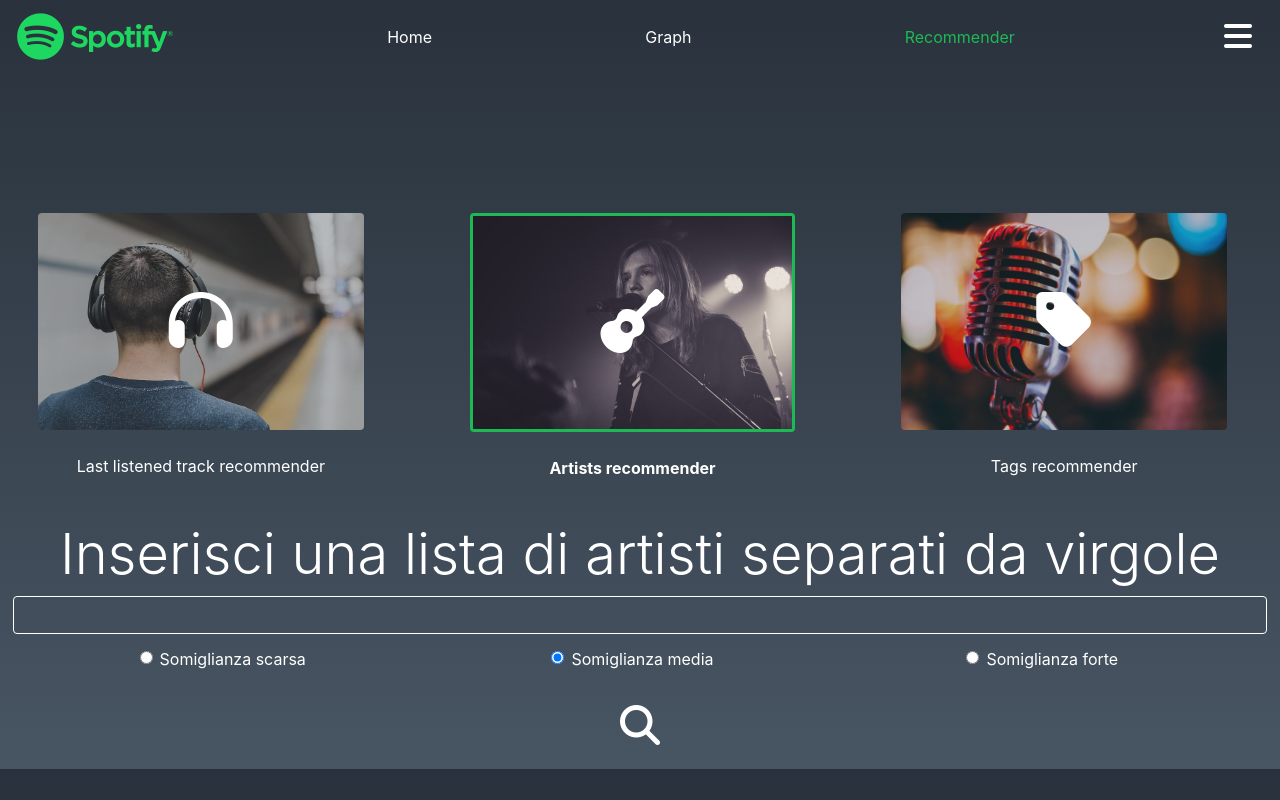
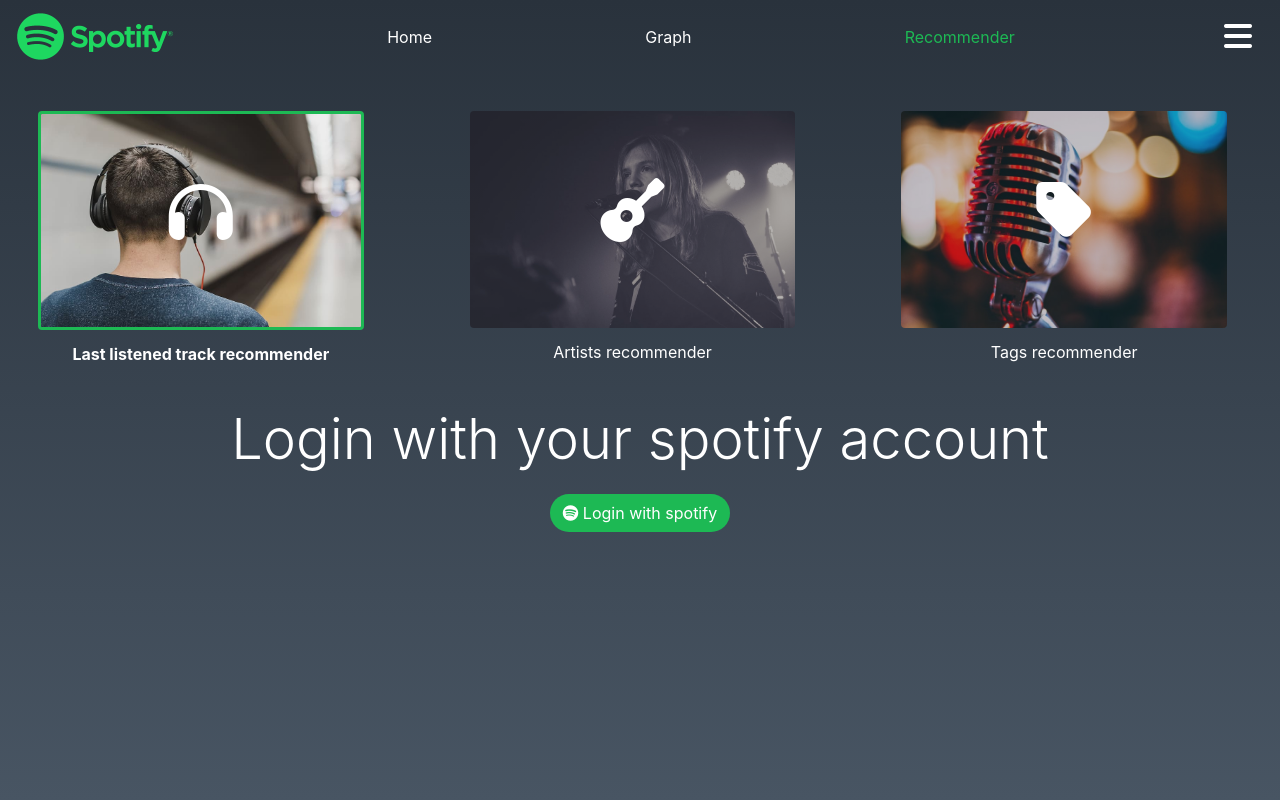
Before and after one commit to LeRoy19/Scoutify, a Django app: page /recommender/ in a window 1280 px wide. Run offline with Django 3.2, Linux system fonts and the light colour scheme; some libraries are stand-ins or nearby versions.

Commit message:
added animation in homepage, added structure recommender page

```diff
--- a/static/css/recommender.css
+++ b/static/css/recommender.css
@@ -1,3 +1,17 @@
+html {
+    margin: 0;
+    min-height: 100%;
+    width: 100%;
+}
+
+body {
+    background-image: linear-gradient(to bottom, #29323c, #485563);
+    min-height: 100%;
+    width: 100%;
+    margin: 0;
+}
+
+
 .boxes {
     position: relative;
 }
@@ -26,9 +40,6 @@
     border: 3px solid #1DB954;
 }
 
-body {
-    background-image: linear-gradient(to bottom, #29323c, #485563 );
-}
 
 text{
     color: white;
@@ -48,7 +59,6 @@ p{
 }
 
 #main{
-    margin-top: 10%;
 }
 
 #art{
@@ -89,3 +99,14 @@ label{
     background-color: transparent;
     border: 0;
 }
+
+#loginBtn {
+    margin-top: 1%;
+    background-color: #1DB954;
+    color: white;
+    border-radius: 30px;
+}
+
+.footer1 {
+    padding-top: 0;
+}
--- a/static/js/recommender.js
+++ b/static/js/recommender.js
@@ -30,12 +30,8 @@ $(document).ready(function () {
         tags_rec()
     });
 
-    $("#search").hover(function () {
-        $("#searchIcon").css("color", "#1DB954");
-        }, function(){
-        $("#searchIcon").css("color", "white");
-    }).click(function () {
-        recommend_by_artists();
+    $("#loginBtn").click(function () {
+        login();
     });
 
 
@@ -46,38 +42,155 @@ function recommend_by_artists() {
     let type = $("input[name='optradio']:checked").val();
     let array = artists.trim().split(",");
 
-    $("#pane").append("<hr><div id='resultsDiv' class='row'>");
+    $("#pane").append(`<hr><div id='resultsDiv' class='row'>`);
     //for i in results
-    $("#resultsDiv").append("<div class='col-lg-3'>" +
-                            "   <div class='card'>" +
-                            "       <div class='card-header'>" +
-        "                               <img src='...' alt='Artist image'>" +
-                            "       </div>" +
-                            "       <div class='card-body'>" +
-        "                               <a href='#'>Nome: Tizio</a>" +
-                            "       </div>" +
-        "                           <div class='card-footer'><p>Somiglianza: 45%</p></div> " +
-                            "</div>").append("<div class='col-lg-3'>" +
-                            "   <div class='card'>" +
-                            "       <div class='card-header'>" +
-        "                               <img src='...' alt='Artist image'>" +
-                            "       </div>" +
-                            "       <div class='card-body'>" +
-        "                               <a href='#'>Nome: Tizio</a>" +
-                            "       </div>" +
-        "                           <div class='card-footer'><p>Somiglianza: 45%</p></div> " +
-                            "</div>");
+    $("#resultsDiv").append(`<div class='col-lg-3'>
+                                <div class='card'>
+                                    <div class='card-header'>
+                                        <img src='...' alt='Artist image'>
+                                    </div>
+                                    <div class='card-body'>
+                                        <a href='#'>Nome: Tizio</a>
+                                    </div>
+                                    <div class='card-footer'><p>Somiglianza: 45%</p></div> </div>`).append(
+                                    `<div class='col-lg-3'>
+                                        <div class='card'>
+                                            <div class='card-header'>
+                                                <img src='...' alt='Artist image'>
+                                            </div>"
+                                            <div class='card-body'>
+                                                <a href='#'>Nome: Tizio</a>
+                                            </div>
+                                            <div class='card-footer'>
+                                                <p>Somiglianza: 45%</p>
+                                            </div>
+                                        </div>`);
     //chiamata ajax
 }
 
-function tags_rec() {
+function recommend_by_recently_played () {
 
 }
 
+function tags_rec() {
+    $("#pane").html(`<h1 class="display-4">Inserisci una lista di tag separati da virgole</h1>
+                            <input type="text" id="art" class="form-control">
+                            <div class="row" style="margin: 1%;">
+                                <div class="form-check col-lg-4">
+                                  <label class="form-check-label" for="radio1">
+                                    <input type="radio" class="form-check-input" id="radio1" name="optradio" value="1">Somiglianza scarsa
+                                  </label>
+                                </div>
+                                <div class="form-check col-lg-4">
+                                  <label class="form-check-label" for="radio2">
+                                    <input type="radio" class="form-check-input" id="radio2" name="optradio" value="2" checked>Somiglianza media
+                                  </label>
+                                </div>
+                                <div class="form-check col-lg-4">
+                                  <label class="form-check-label" for="radio3">
+                                    <input type="radio" class="form-check-input" id="radio3" name="optradio" value="3">Somiglianza forte
+                                  </label>
+                                </div>
+                            </div>
+                            <button id="search" class="btn btn-lg" ><i id="searchIcon" class="fas fa-2x fa-search"></i></button>`);
+
+    $("#search").hover(function () {
+        $("#searchIcon").css("color", "#1DB954");
+        }, function(){
+        $("#searchIcon").css("color", "white");
+    }).click(function () {
+        recommend_by_tags();
+    });
+}
+
 function artists_rec() {
+    $("#pane").html(`<h1 class="display-4">Inserisci una lista di artisti separati da virgole</h1>
+                            <input type="text" id="art" class="form-control">
+                            <div class="row" style="margin: 1%;">
+                                <div class="form-check col-lg-4">
+                                  <label class="form-check-label" for="radio1">
+                                    <input type="radio" class="form-check-input" id="radio1" name="optradio" value="1">Somiglianza scarsa
+                                  </label>
+                                </div>
+                                <div class="form-check col-lg-4">
+                                  <label class="form-check-label" for="radio2">
+                                    <input type="radio" class="form-check-input" id="radio2" name="optradio" value="2" checked>Somiglianza media
+                                  </label>
+                                </div>
+                                <div class="form-check col-lg-4">
+                                  <label class="form-check-label" for="radio3">
+                                    <input type="radio" class="form-check-input" id="radio3" name="optradio" value="3">Somiglianza forte
+                                  </label>
+                                </div>
+                            </div>
+                            <button id="search" class="btn btn-lg" ><i id="searchIcon" class="fas fa-2x fa-search"></i></button>`);
+
+    $("#search").hover(function () {
+        $("#searchIcon").css("color", "#1DB954");
+        }, function(){
+        $("#searchIcon").css("color", "white");
+    }).click(function () {
+        recommend_by_artists();
+    });
+}
+
+function login() {
+    if(getToken() == null){
+        const authEndpoint = 'https://accounts.spotify.com/authorize';
+        const clientId = '8dceec3b5bec4d618979142ee304feb9';
+        const redirectUri = 'http://localhost:8000/recommender';
+        const scopes = ['user-read-recently-played'];
+
+        window.location = `${authEndpoint}?client_id=${clientId}&redirect_uri=${redirectUri}&scope=${scopes.join('%20')}&response_type=token&show_dialog=true`;
+    }
+}
+
+function getToken() {
+    const hash = window.location.hash
+        .substring(1)
+        .split('&')
+        .reduce(function (initial, item) {
+          if (item) {
+            let parts = item.split('=');
+            initial[parts[0]] = decodeURIComponent(parts[1]);
+          }
+          return initial;
+        }, {});
+        window.location.hash = '';
+    let _token = hash.access_token;
+    if(_token){
+        return _token;
+    }
+    else {
+        return null;
+    }
+}
+
+function played_rec() {
+    let token = getToken();
+    if(token == null){
+        $("#pane").html(`<h1 class='display-4'>Login with your spotify account</h1>
+                                <button class='btn' id='loginBtn'><i class="fab fa-spotify"></i> Login with spotify</button>`);
+    }
+    else {
+        $("#pane").html( `<div class='spinner-grow'  style='color: #1DB954;' role='status'>  <span class='sr-only'>Retrieving data...</span></div>
+                                 <p>Looking for recommendations...</p>`);
+        /*ajax call to server with Token
+        * display_recommendation(result);*/
+        console.log(token);
+         //$("#pane").html("<h1 class='display-4'>Recommendations based on your latest played tracks</h1>");
+    }
+
+
+    $("#loginBtn").click(function () {
+        login();
+    });
+}
+
+function recommend_by_tags() {
 
 }
 
-function played_rec() {
+function display_recommendations(recommendations) {
 
 }
--- a/templates/recommender.html
+++ b/templates/recommender.html
@@ -17,23 +17,23 @@
             <div class="col-lg-4 boxes">
                 <div class="card">
                     <div class="card-header">
-                        <img id="played" active="false" alt="" class="boxes-img img-fluid rounded" src="{% static 'img/listening.jpg' %}">
+                        <img id="played" active="true" alt="" class="img-active boxes-img img-fluid rounded" src="{% static 'img/listening.jpg' %}">
                         <div class="boxes-icon"><i class="fas fa-4x fa-headphones" ></i></div>
                     </div>
-                    <div class="card-footer">
-                        <p id="p1">Last listened track recommender</p>
+                    <div class="card-footer footer1">
+                        <p id="p1" style="font-weight: bold;">Last listened track recommender</p>
                     </div>
                 </div>
             </div>
             <div class="col-lg-4 boxes">
                 <div class="card">
                     <div class="card-header">
-                        <img id="artists" active="true" alt="" class="img-active boxes-img img-fluid rounded"
+                        <img id="artists" active="false" alt="" class="boxes-img img-fluid rounded"
                         src="{% static 'img/singing.jpg' %}">
                         <div class="boxes-icon"><i class="fas fa-4x fa-guitar"></i></div>
                     </div>
-                    <div class="card-footer">
-                            <p id="p2" style="font-weight: bold;">Artists recommender</p>
+                    <div class="card-footer footer1">
+                            <p id="p2">Artists recommender</p>
                     </div>
                 </div>
             </div>
@@ -43,7 +43,7 @@
                         <img id="tags" active="false" alt="" class="boxes-img img-fluid rounded" src="{% static 'img/tags.jpg' %}">
                         <div class="boxes-icon"><i class="fas fa-4x fa-tag"></i></div>
                     </div>
-                    <div class="card-footer">
+                    <div class="card-footer footer1" >
                         <p id="p3">Tags recommender</p>
                     </div>
                 </div>
@@ -54,27 +54,7 @@
 
         </div>
         <div id="pane">
-            <h1 class="display-4">Inserisci una lista di artisti separati da virgole</h1>
-            <input type="text" id="art" class="form-control">
-            <div class="row" style="margin: 1%;">
-                <div class="form-check col-lg-4">
-                  <label class="form-check-label" for="radio1">
-                    <input type="radio" class="form-check-input" id="radio1" name="optradio" value="1">Somiglianza scarsa
-                  </label>
-                </div>
-                <div class="form-check col-lg-4">
-                  <label class="form-check-label" for="radio2">
-                    <input type="radio" class="form-check-input" id="radio2" name="optradio" value="2" checked>Somiglianza media
-                  </label>
-                </div>
-                <div class="form-check col-lg-4">
-                  <label class="form-check-label" for="radio3">
-                    <input type="radio" class="form-check-input" id="radio3" name="optradio" value="3">Somiglianza forte
-                  </label>
-                </div>
-
-            </div>
-            <button id="search" class="btn btn-lg" ><i id="searchIcon" class="fas fa-2x fa-search"></i></button>
+            <script>played_rec();</script>
         </div>
 
 
```
Also changed, not shown: static/css/graph.css (+10 -1 lines), static/css/home.css (+30 -3 lines), static/js/home.js (+36 -26 lines), templates/home.html (+11 -5 lines).
